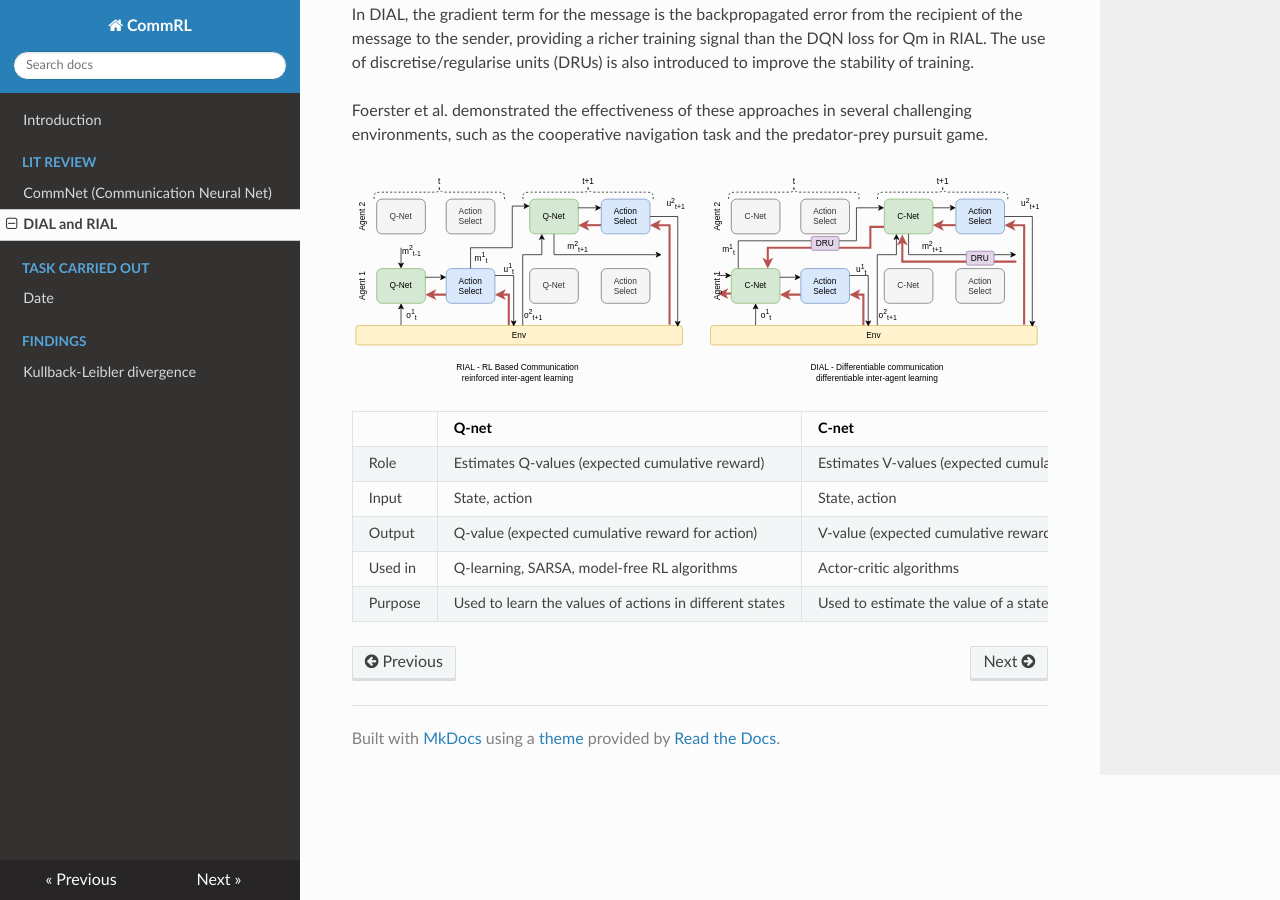
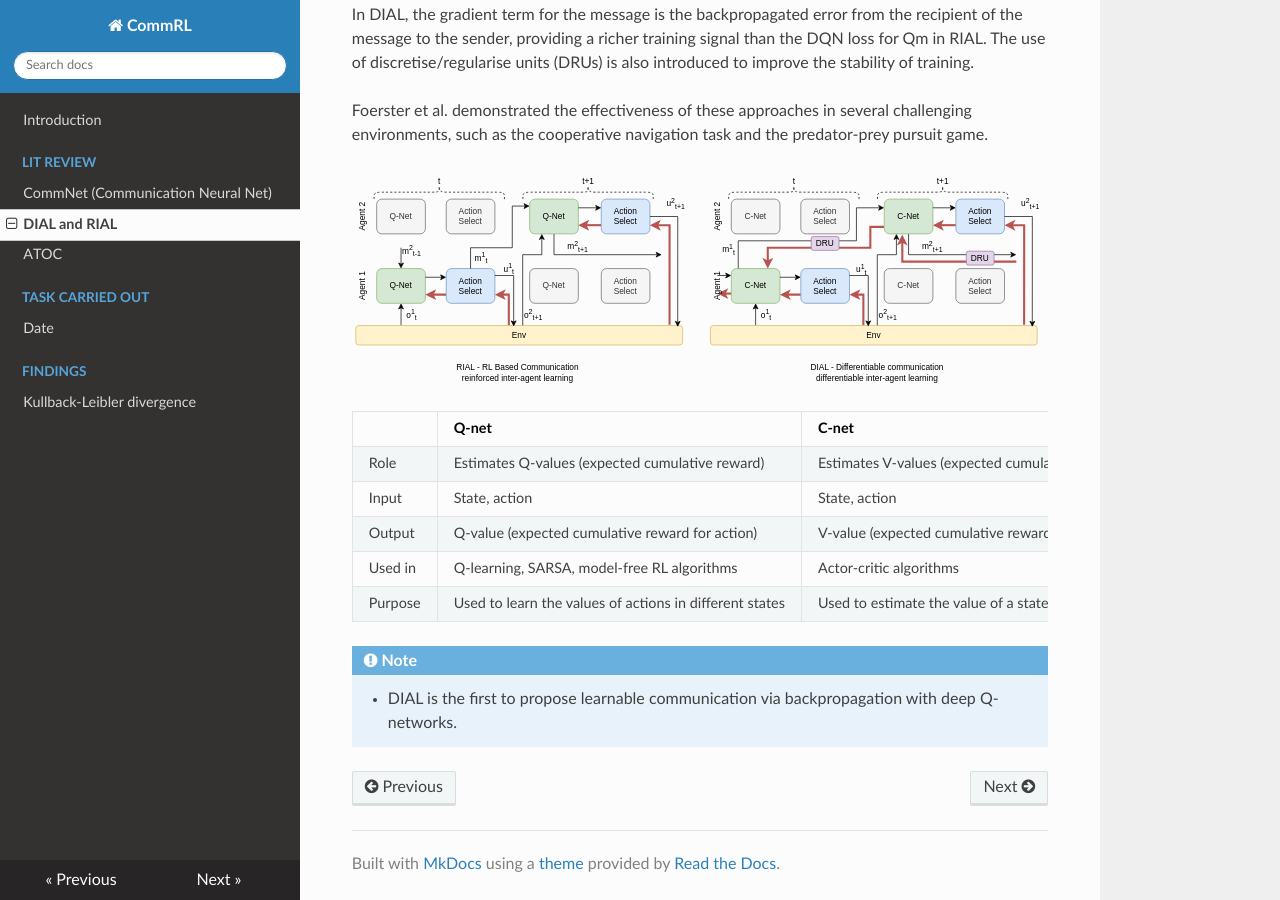
Before and after one commit to hasithz/CommRL_docs, an MkDocs documentation site: the page built from docs/Literature_Reviews/DIAL_RIAL.md, in a window 1280 px wide and 900 px high, scrolled down 685 px. Built offline with MkDocs 1.6.1, drawn with Linux system fonts in a browser that asks for light colours; nearby versions of some CDN libraries.

Commit message:
update on ATOC and DIAL

```diff
--- a/docs/Literature_Reviews/DIAL_RIAL.md
+++ b/docs/Literature_Reviews/DIAL_RIAL.md
@@ -40,3 +40,8 @@ Foerster et al. demonstrated the effectiveness of these approaches in several ch
 | Output | Q-value (expected cumulative reward for action)     | V-value (expected cumulative reward for state)   |
 | Used in | Q-learning, SARSA, model-free RL algorithms         | Actor-critic algorithms                          |
 | Purpose | Used to learn the values of actions in different states | Used to estimate the value of a state itself  |
+
+
+!!! Note
+
+    - DIAL is the first to propose learnable communication via backpropagation with deep Q-networks.
--- a/mkdocs.yml
+++ b/mkdocs.yml
@@ -20,6 +20,7 @@ nav:
   - 'Lit Review':
       - 'Literature_Reviews/CommNet.md'
       - 'Literature_Reviews/DIAL_RIAL.md'
+      - 'Literature_Reviews/ATOC.md'
   - 'Task Carried Out':
       - 'tasks/tasks_carried.md'
   - 'Findings':
```
Also changed, not shown: docs/Literature_Reviews/ATOC.md (added, +4 -0 lines), docs/Literature_Reviews/CommNet.md (+3 -0 lines).
